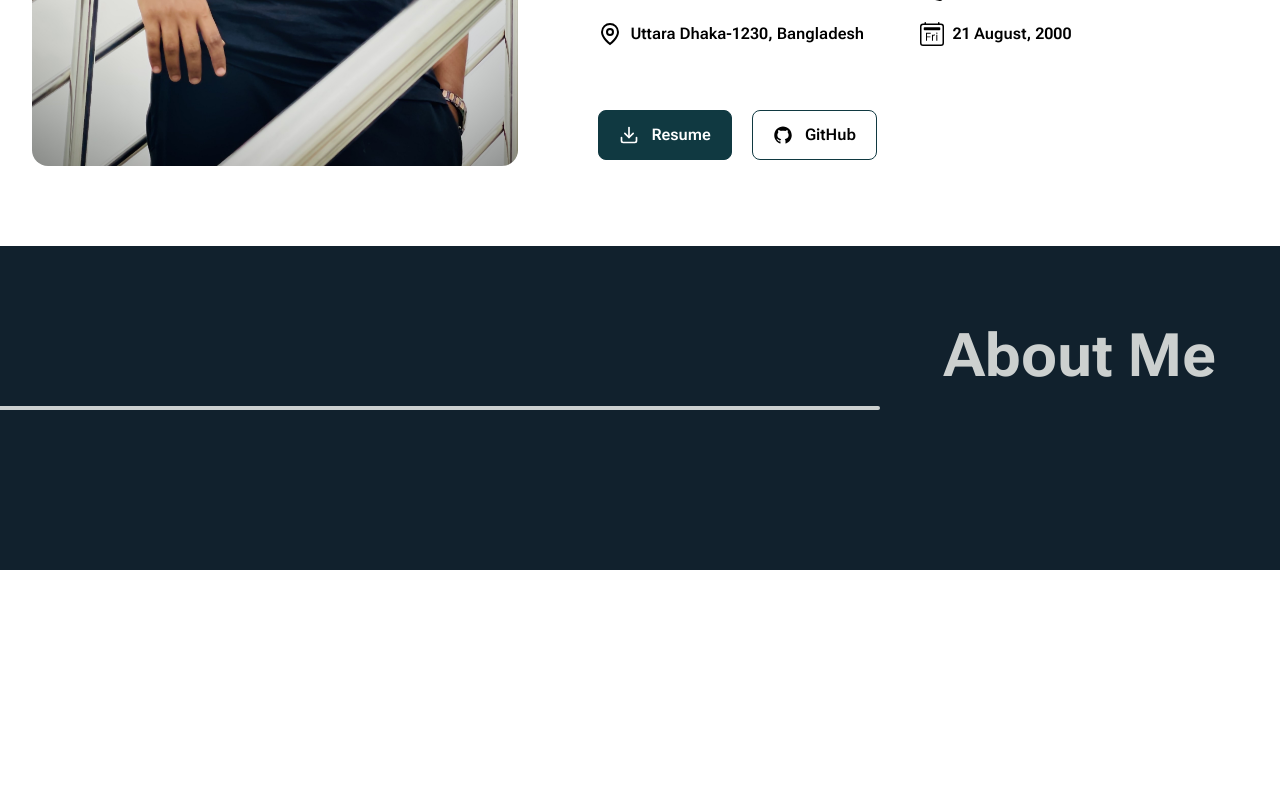
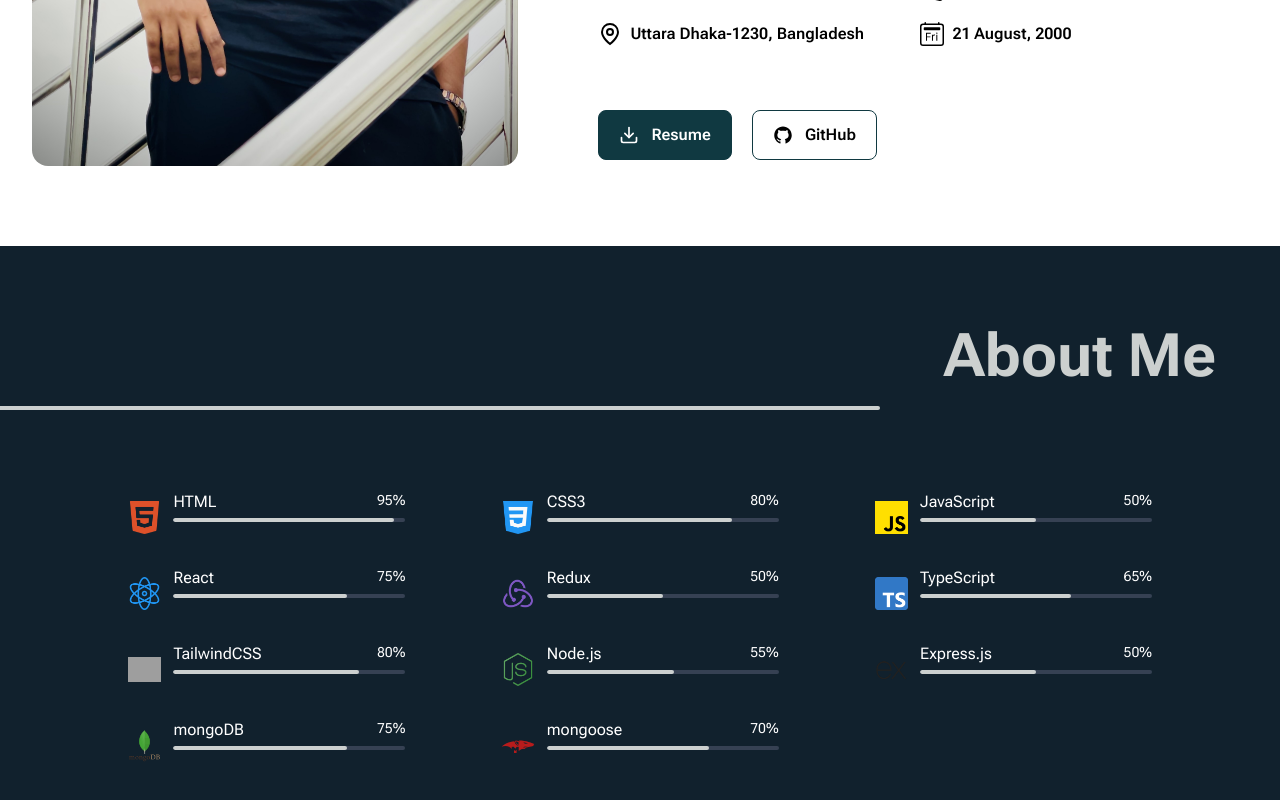
Before and after one commit to MehediHasan128/my-portfolio, a React (Vite) app: page / in a window 1280 px wide. Shown: the part 1610-2410 px from the top of the page. Before the commit the page ends 2180 px from the top, so only its background shows below. Built offline with nearby package versions, Linux system fonts and the light colour scheme; grey boxes are pictures that could not be loaded; a web font is replaced by a local one.

Commit message:
add skill progress bar

```diff
--- a/package.json
+++ b/package.json
@@ -13,9 +13,11 @@
     "@gsap/react": "^2.1.2",
     "@tailwindcss/vite": "^4.1.11",
     "gsap": "^3.13.0",
+    "motion": "^12.22.0",
     "react": "^19.1.0",
     "react-dom": "^19.1.0",
     "react-icons": "^5.5.0",
+    "react-intersection-observer": "^9.16.0",
     "tailwindcss": "^4.1.11"
   },
   "devDependencies": {
--- a/src/components/pages/skill/Skill.tsx
+++ b/src/components/pages/skill/Skill.tsx
@@ -1,6 +1,32 @@
 import ScrollTrigger from "gsap/ScrollTrigger";
 import { useGSAP } from "@gsap/react";
 import gsap from "gsap";
+import html5 from '../../../assets/icons/html5.png';
+import css3 from '../../../assets/icons/css3.png';
+import js from '../../../assets/icons/js.png';
+import react from '../../../assets/icons/react.png';
+import redux from '../../../assets/icons/redux.png';
+import ts from '../../../assets/icons/typescript.png';
+import node from '../../../assets/icons/node.png';
+import express from '../../../assets/icons/express.png';
+import mongo from '../../../assets/icons/mongodb.png';
+import tailwind from '../../../assets/icons/tailwind.png';
+import mongoose from '../../../assets/icons/mongoose.png';
+import SkillProgressBar from "../../ui/SkillProgressBar";
+
+const skills = [
+  { skill: "HTML", percentage: 95, icon: html5 },
+  { skill: "CSS3", percentage: 80, icon: css3 },
+  { skill: "JavaScript", percentage: 50, icon: js },
+  { skill: "React", percentage: 75, icon: react },
+  { skill: "Redux", percentage: 50, icon: redux },
+  { skill: "TypeScript", percentage: 65, icon: ts },
+  { skill: "TailwindCSS", percentage: 80, icon: tailwind },
+  { skill: "Node.js", percentage: 55, icon: node },
+  { skill: "Express.js", percentage: 50, icon: express },
+  { skill: "mongoDB", percentage: 75, icon: mongo },
+  { skill: "mongoose", percentage: 70, icon: mongoose },
+];
 
 gsap.registerPlugin(ScrollTrigger);
 
@@ -53,6 +79,16 @@ const Skill = () => {
         </h1>
       </div>
 
+      <div className="w-[80%] mx-auto mt-10 text-white">
+        <div className="grid grid-cols-1 xl:grid-cols-3 w-full gap-x-24 gap-y-5">
+          {
+            skills.map((skill, i)  => (
+              <SkillProgressBar key={i} skillData={skill} />
+            ))
+          }
+        </div>
+      </div>
+
       <div></div>
     </section>
   );
--- /dev/null
+++ b/src/components/ui/SkillProgressBar.tsx
@@ -0,0 +1,105 @@
+import { useGSAP } from "@gsap/react";
+import gsap from "gsap";
+import { animate } from "motion";
+import {
+  useAnimation,
+  useMotionValue,
+  useTransform,
+  motion,
+} from "motion/react";
+import { useEffect, useState } from "react";
+import { useInView } from "react-intersection-observer";
+import ScrollTrigger from "gsap/ScrollTrigger";
+
+type TSkillProgressBarProp = {
+  skill: string;
+  percentage: number;
+  icon: string;
+};
+
+const SkillProgressBar = ({
+  skillData,
+}: {
+  skillData: TSkillProgressBarProp;
+}) => {
+  const [displayed, setDisplayed] = useState(0);
+  const { ref, inView } = useInView({ threshold: 0.4 });
+  const barControls = useAnimation();
+
+  const count = useMotionValue(0);
+  const rounded = useTransform(count, (latest) =>
+    Math.round(latest).toString()
+  );
+
+  useEffect(() => {
+    const unsubscribe = rounded.on("change", (v) => {
+      setDisplayed(Number(v));
+    });
+
+    return () => unsubscribe();
+  }, [rounded]);
+
+  useEffect(() => {
+    if (inView) {
+      barControls.start({
+        width: `${skillData.percentage}%`,
+        transition: { duration: 2, ease: "easeInOut" },
+      });
+      count.set(0); // reset before animate
+      animate(count, skillData.percentage, {
+        duration: 2,
+        ease: "easeInOut",
+      });
+    } else {
+      barControls.start({
+        width: `0%`,
+        transition: { duration: 0.4 },
+      });
+      count.set(0); // reset when out of view
+    }
+  }, [inView, skillData.percentage, barControls, count]);
+
+  gsap.registerPlugin(ScrollTrigger);
+
+  useGSAP(() => {
+    gsap.fromTo(
+      ".skillProgressBar",
+      { y: 300, opacity: 0 },
+      {
+        y: 0,
+        opacity: 1,
+        duration: 0.5,
+        stagger: 0.2,
+        scrollTrigger: {
+          trigger: ".skillProgressBar",
+          toggleActions: "restart none none none",
+        },
+        ease: 'back'
+      }
+    );
+  }, []);
+
+  return (
+    <div className="skillProgressBar flex flex-row items-center gap-3">
+      <div>
+        <img className="w-10" src={skillData.icon} alt={skillData.skill} />
+      </div>
+      <div ref={ref} className="w-full mx-auto mb-6">
+        <div className="flex justify-between mb-1">
+          <span className="text-base">{skillData.skill}</span>
+          <motion.span className="text-sm">{displayed}%</motion.span>
+        </div>
+        <div className="w-full bg-gray-700 h-1 rounded-full overflow-hidden">
+          <motion.div
+            className="h-1 rounded-full"
+            style={{ backgroundColor: "#CCD0CF" }}
+            initial={{ width: 0 }}
+            animate={barControls}
+          />
+        </div>
+      </div>
+    </div>
+  );
+};
+
+export default SkillProgressBar;
```
Also changed, not shown: 1 other file (tests, documents, lock files or other folders).
